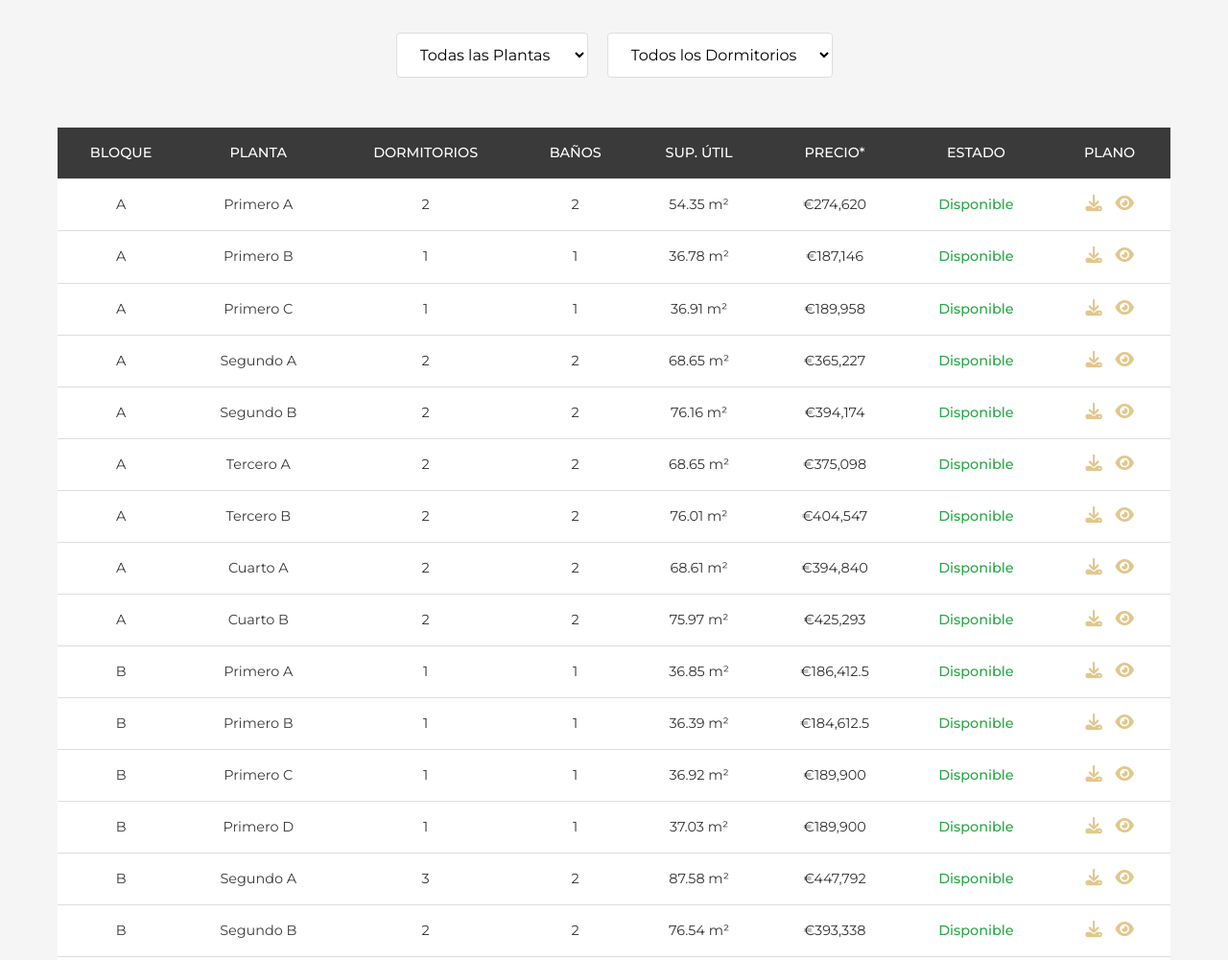
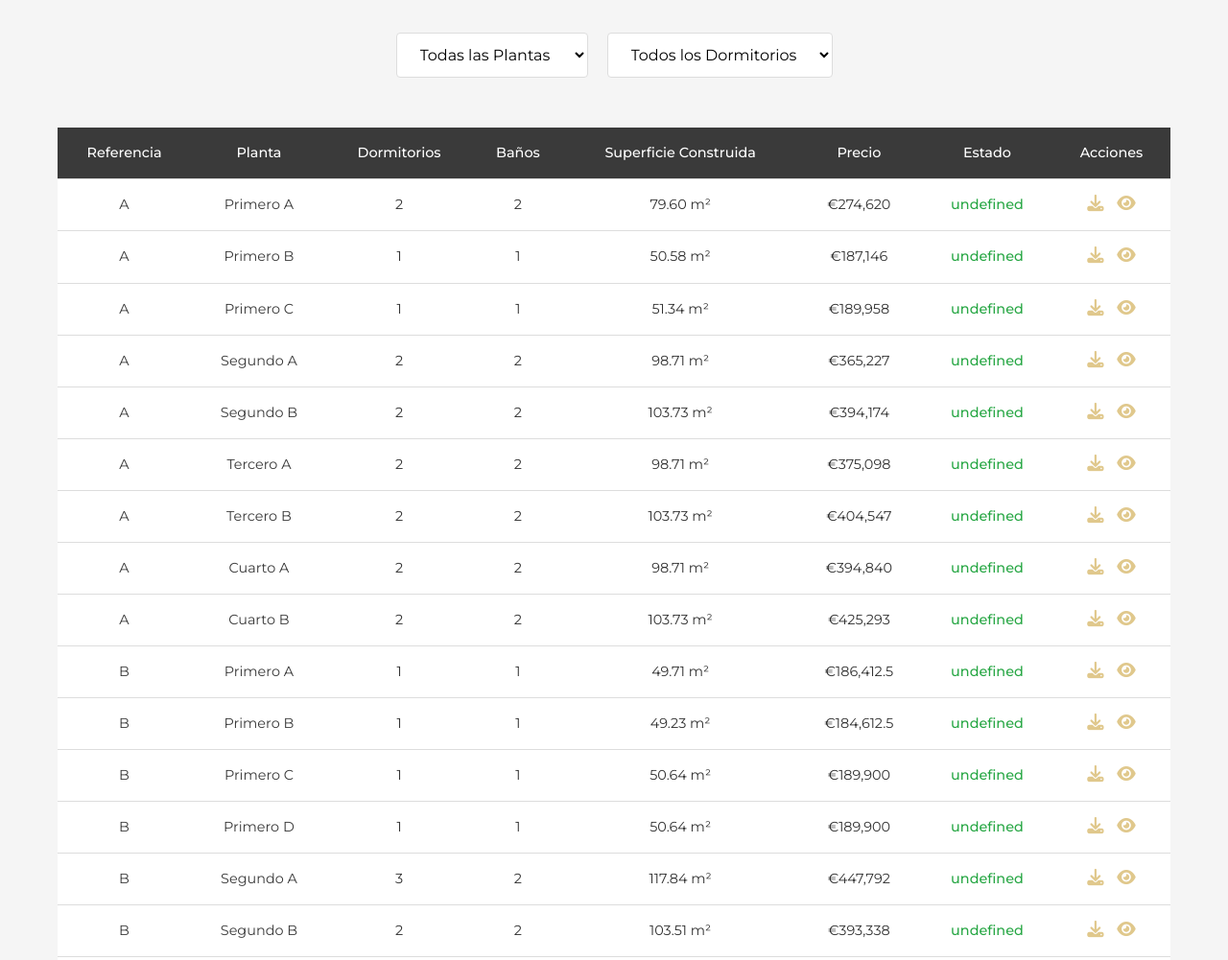
Before and after one commit to letiimartin/ventanilla-web, a plain HTML site: page index.html in a window 1280 px wide. Shown: the part 3660-4661 px from the top of the page at 96% size. Drawn offline with nearby package versions, Linux system fonts and the light colour scheme; some packages are replaced by stand-ins of ours.

Commit message:
Actualización: Cambios en index.html y template.html

```diff
--- a/index.html
+++ b/index.html
@@ -754,7 +754,6 @@
 
                         <p>Estas ventanillas no solo facilitaron trámites esenciales, sino que también dieron origen a la expresión "pasar por la ventanilla", que hoy en día utilizamos para referirnos a la realización de gestiones administrativas. Es fascinante pensar que una frase tan común tenga sus raíces en esta calle, reflejando la influencia de Granada en el lenguaje cotidiano.</p>
 
-
                         <p>Residencial Ventanilla es más que una promoción de viviendas; es una oportunidad para habitar un lugar donde la historia y la modernidad convergen, ofreciendo un hogar en el que las raíces de Granada se sienten en cada paso. Te invitamos a descubrir este espacio único y a escribir junto a nosotros los próximos capítulos de esta emblemática calle.</p>
                     </div>
                 </div>
@@ -824,14 +823,14 @@
                 <table class="properties-table">
                     <thead>
                         <tr>
-                            <th>BLOQUE</th>
-                            <th>PLANTA</th>
-                            <th>DORMITORIOS</th>
-                            <th>BAÑOS</th>
-                            <th>SUP. ÚTIL</th>
-                            <th>PRECIO*</th>
-                            <th>ESTADO</th>
-                            <th>PLANO</th>
+                            <th>Referencia</th>
+                            <th>Planta</th>
+                            <th>Dormitorios</th>
+                            <th>Baños</th>
+                            <th>Superficie Construida</th>
+                            <th>Precio</th>
+                            <th>Estado</th>
+                            <th>Acciones</th>
                         </tr>
                     </thead>
                     <tbody id="viviendas-table">
@@ -898,43 +897,47 @@
         // Datos de viviendas, trasteros y cocheras
         const viviendas = [
             // Bloque A (9 viviendas)
-            { bloque: 'A', piso: 'Primero A', dormitorios: 2, baños: 2, supUtil: 54.35, precio: 274620, estado: 'Disponible' },
-            { bloque: 'A', piso: 'Primero B', dormitorios: 1, baños: 1, supUtil: 36.78, precio: 187146, estado: 'Disponible' },
-            { bloque: 'A', piso: 'Primero C', dormitorios: 1, baños: 1, supUtil: 36.91, precio: 189958, estado: 'Disponible' },
-            { bloque: 'A', piso: 'Segundo A', dormitorios: 2, baños: 2, supUtil: 68.65, precio: 365227, estado: 'Disponible' },
-            { bloque: 'A', piso: 'Segundo B', dormitorios: 2, baños: 2, supUtil: 76.16, precio: 394174, estado: 'Disponible' },
-            { bloque: 'A', piso: 'Tercero A', dormitorios: 2, baños: 2, supUtil: 68.65, precio: 375098, estado: 'Disponible' },
-            { bloque: 'A', piso: 'Tercero B', dormitorios: 2, baños: 2, supUtil: 76.01, precio: 404547, estado: 'Disponible' },
-            { bloque: 'A', piso: 'Cuarto A', dormitorios: 2, baños: 2, supUtil: 68.61, precio: 394840, estado: 'Disponible' },
-            { bloque: 'A', piso: 'Cuarto B', dormitorios: 2, baños: 2, supUtil: 75.97, precio: 425293, estado: 'Disponible' },
+            { bloque: 'A', piso: 'Primero A', dormitorios: 2, baños: 2, supUtil: 54.35, supConst: 79.60, precio: 274620 },
+            { bloque: 'A', piso: 'Primero B', dormitorios: 1, baños: 1, supUtil: 36.78, supConst: 50.58, precio: 187146 },
+            { bloque: 'A', piso: 'Primero C', dormitorios: 1, baños: 1, supUtil: 36.91, supConst: 51.34, precio: 189958 },
+            { bloque: 'A', piso: 'Segundo A', dormitorios: 2, baños: 2, supUtil: 68.65, supConst: 98.71, precio: 365227 },
+            { bloque: 'A', piso: 'Segundo B', dormitorios: 2, baños: 2, supUtil: 76.16, supConst: 103.73, precio: 394174 },
+            { bloque: 'A', piso: 'Tercero A', dormitorios: 2, baños: 2, supUtil: 68.65, supConst: 98.71, precio: 375098 },
+            { bloque: 'A', piso: 'Tercero B', dormitorios: 2, baños: 2, supUtil: 76.01, supConst: 103.73, precio: 404547 },
+            { bloque: 'A', piso: 'Cuarto A', dormitorios: 2, baños: 2, supUtil: 68.61, supConst: 98.71, precio: 394840 },
+            { bloque: 'A', piso: 'Cuarto B', dormitorios: 2, baños: 2, supUtil: 75.97, supConst: 103.73, precio: 425293 },
+
             // Bloque B (10 viviendas)
-            { bloque: 'B', piso: 'Primero A', dormitorios: 1, baños: 1, supUtil: 36.85, precio: 186412.5, estado: 'Disponible' },
-            { bloque: 'B', piso: 'Primero B', dormitorios: 1, baños: 1, supUtil: 36.39, precio: 184612.5, estado: 'Disponible' },
-            { bloque: 'B', piso: 'Primero C', dormitorios: 1, baños: 1, supUtil: 36.92, precio: 189900, estado: 'Disponible' },
-            { bloque: 'B', piso: 'Primero D', dormitorios: 1, baños: 1, supUtil: 37.03, precio: 189900, estado: 'Disponible' },
-            { bloque: 'B', piso: 'Segundo A', dormitorios: 3, baños: 2, supUtil: 87.58, precio: 447792, estado: 'Disponible' },
-            { bloque: 'B', piso: 'Segundo B', dormitorios: 2, baños: 2, supUtil: 76.54, precio: 393338, estado: 'Disponible' },
-            { bloque: 'B', piso: 'Tercero A', dormitorios: 3, baños: 2, supUtil: 87.59, precio: 459576, estado: 'Disponible' },
-            { bloque: 'B', piso: 'Tercero B', dormitorios: 2, baños: 2, supUtil: 76.45, precio: 403689, estado: 'Disponible' },
-            { bloque: 'B', piso: 'Cuarto A', dormitorios: 3, baños: 2, supUtil: 87.6, precio: 483144, estado: 'Disponible' },
-            { bloque: 'B', piso: 'Cuarto B', dormitorios: 2, baños: 2, supUtil: 76.34, precio: 424391, estado: 'Disponible' },
+            { bloque: 'B', piso: 'Primero A', dormitorios: 1, baños: 1, supUtil: 36.85, supConst: 49.71, precio: 186412.5 },
+            { bloque: 'B', piso: 'Primero B', dormitorios: 1, baños: 1, supUtil: 36.39, supConst: 49.23, precio: 184612.5 },
+            { bloque: 'B', piso: 'Primero C', dormitorios: 1, baños: 1, supUtil: 36.92, supConst: 50.64, precio: 189900 },
+            { bloque: 'B', piso: 'Primero D', dormitorios: 1, baños: 1, supUtil: 37.03, supConst: 50.64, precio: 189900 },
+            { bloque: 'B', piso: 'Segundo A', dormitorios: 3, baños: 2, supUtil: 87.58, supConst: 117.84, precio: 447792 },
+            { bloque: 'B', piso: 'Segundo B', dormitorios: 2, baños: 2, supUtil: 76.54, supConst: 103.51, precio: 393338 },
+            { bloque: 'B', piso: 'Tercero A', dormitorios: 3, baños: 2, supUtil: 87.59, supConst: 117.84, precio: 459576 },
+            { bloque: 'B', piso: 'Tercero B', dormitorios: 2, baños: 2, supUtil: 76.45, supConst: 103.51, precio: 403689 },
+            { bloque: 'B', piso: 'Cuarto A', dormitorios: 3, baños: 2, supUtil: 87.60, supConst: 117.84, precio: 483144 },
+            { bloque: 'B', piso: 'Cuarto B', dormitorios: 2, baños: 2, supUtil: 76.34, supConst: 103.51, precio: 424391 },
+
             // Bloque C (4 viviendas)
-            { bloque: 'C', piso: 'Primero A', dormitorios: 2, baños: 2, supUtil: 50.83, precio: 281248, estado: 'Disponible' },
-            { bloque: 'C', piso: 'Segundo A', dormitorios: 2, baños: 2, supUtil: 60.49, precio: 343595, estado: 'Disponible' },
-            { bloque: 'C', piso: 'Tercero A', dormitorios: 2, baños: 2, supUtil: 60.49, precio: 353412, estado: 'Disponible' },
-            { bloque: 'C', piso: 'Cuarto A', dormitorios: 2, baños: 2, supUtil: 58.9, precio: 392680, estado: 'Disponible' },
+            { bloque: 'C', piso: 'Primero A', dormitorios: 2, baños: 2, supUtil: 50.83, supConst: 82.72, precio: 281248 },
+            { bloque: 'C', piso: 'Segundo A', dormitorios: 2, baños: 2, supUtil: 60.49, supConst: 98.17, precio: 343595 },
+            { bloque: 'C', piso: 'Tercero A', dormitorios: 2, baños: 2, supUtil: 60.49, supConst: 98.17, precio: 353412 },
+            { bloque: 'C', piso: 'Cuarto A', dormitorios: 2, baños: 2, supUtil: 58.90, supConst: 98.17, precio: 392680 },
+
             // Bloque D (8 viviendas)
-            { bloque: 'D', piso: 'Primero A', dormitorios: 2, baños: 2, supUtil: 63.87, precio: 318955, estado: 'Disponible' },
-            { bloque: 'D', piso: 'Primero B', dormitorios: 1, baños: 1, supUtil: 38.55, precio: 202300, estado: 'Disponible' },
-            { bloque: 'D', piso: 'Segundo A', dormitorios: 1, baños: 1, supUtil: 36.96, precio: 210060, estado: 'Disponible' },
-            { bloque: 'D', piso: 'Segundo B', dormitorios: 1, baños: 1, supUtil: 34.46, precio: 189396, estado: 'Disponible' },
-            { bloque: 'D', piso: 'Segundo C', dormitorios: 1, baños: 1, supUtil: 35.99, precio: 197820, estado: 'Disponible' },
-            { bloque: 'D', piso: 'Tercero A', dormitorios: 1, baños: 1, supUtil: 36.96, precio: 215895, estado: 'Disponible' },
-            { bloque: 'D', piso: 'Tercero B', dormitorios: 1, baños: 1, supUtil: 34.46, precio: 194657, estado: 'Disponible' },
-            { bloque: 'D', piso: 'Tercero C', dormitorios: 1, baños: 1, supUtil: 35.99, precio: 203315, estado: 'Disponible' },
+            { bloque: 'D', piso: 'Primero A', dormitorios: 2, baños: 2, supUtil: 63.87, supConst: 98.14, precio: 318955 },
+            { bloque: 'D', piso: 'Primero B', dormitorios: 1, baños: 1, supUtil: 38.55, supConst: 57.80, precio: 202300 },
+            { bloque: 'D', piso: 'Segundo A', dormitorios: 1, baños: 1, supUtil: 36.96, supConst: 58.35, precio: 210060 },
+            { bloque: 'D', piso: 'Segundo B', dormitorios: 1, baños: 1, supUtil: 34.46, supConst: 52.61, precio: 189396 },
+            { bloque: 'D', piso: 'Segundo C', dormitorios: 1, baños: 1, supUtil: 35.99, supConst: 54.95, precio: 197820 },
+            { bloque: 'D', piso: 'Tercero A', dormitorios: 1, baños: 1, supUtil: 36.96, supConst: 58.35, precio: 215895 },
+            { bloque: 'D', piso: 'Tercero B', dormitorios: 1, baños: 1, supUtil: 34.46, supConst: 52.61, precio: 194657 },
+            { bloque: 'D', piso: 'Tercero C', dormitorios: 1, baños: 1, supUtil: 35.99, supConst: 54.95, precio: 203315 },
+
             // Bloque E (2 viviendas)
-            { bloque: 'E', piso: 'Primero A', dormitorios: 2, baños: 2, supUtil: 64.65, precio: 338208, estado: 'Disponible' },
-            { bloque: 'E', piso: 'Segundo A', dormitorios: 2, baños: 2, supUtil: 72.18, precio: 428976, estado: 'Disponible' }
+            { bloque: 'E', piso: 'Primero A', dormitorios: 2, baños: 2, supUtil: 64.65, supConst: 105.69, precio: 338208 },
+            { bloque: 'E', piso: 'Segundo A', dormitorios: 2, baños: 2, supUtil: 72.18, supConst: 119.16, precio: 428976 }
         ];
 
         // Mostrar Viviendas en formato tabla
@@ -953,7 +956,7 @@
                     <td><a href="viviendas/${viviendaId}.html" class="vivienda-link">${v.piso}</a></td>
                     <td>${v.dormitorios}</td>
                     <td>${v.baños}</td>
-                    <td>${v.supUtil.toFixed(2)} m²</td>
+                    <td>${v.supConst.toFixed(2)} m²</td>
                     <td>€${v.precio.toLocaleString()}</td>
                     <td class="${estadoClass}">${v.estado}</td>
                     <td>
```
Also changed, not shown: viviendas/template.html (+2 -1 lines).
